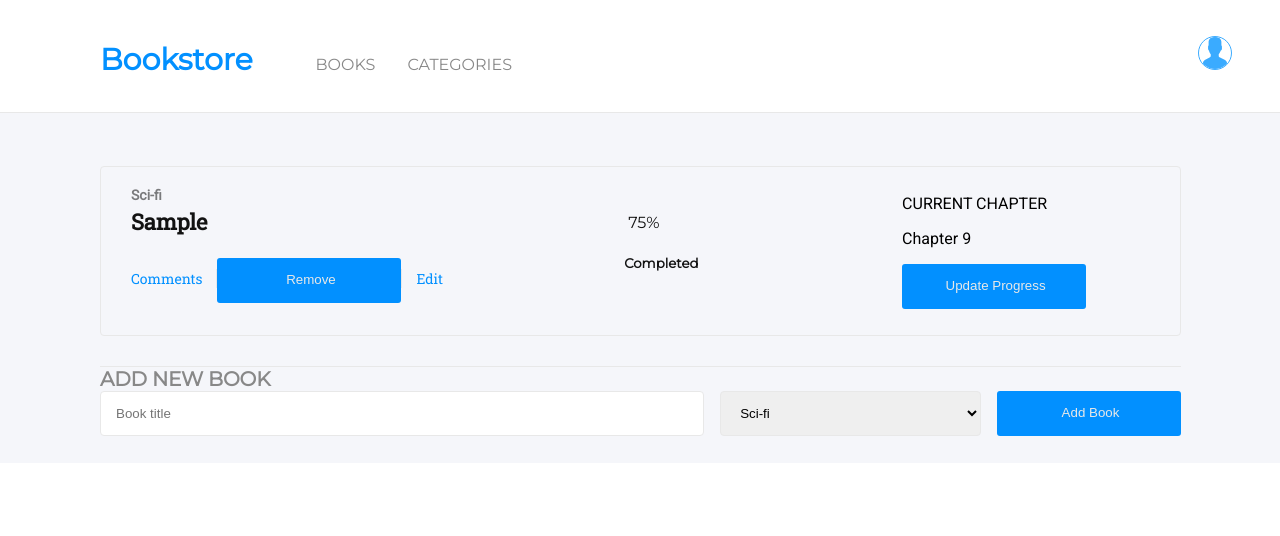
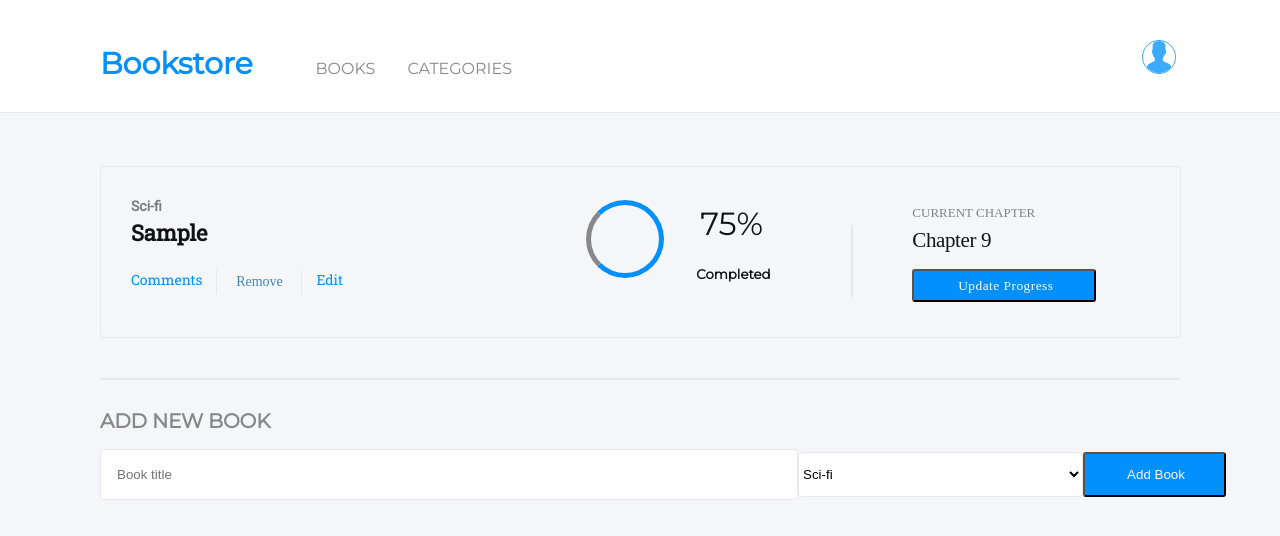
Before and after one commit to ixboy/Bookstore-React, a React (Create React App) app: page / in a window 1280 px wide. Both pictures are taken after typing "Sample" into the empty fields and a click on the button "Add Book". Shown: the top 536 px of the page. Built offline with nearby package versions, Linux system fonts and the light colour scheme; no server answers.

Commit message:
edit all styles and fix bugs

```diff
--- a/src/components/App.css
+++ b/src/components/App.css
@@ -10,6 +10,8 @@
 }
 
 body {
+  min-width: 100%;
+  min-height: 100%;
   box-sizing: border-box;
   margin: 0;
 }
@@ -23,7 +25,6 @@ body {
 
 .main-nav {
   font-family: 'Montserrat', sans-serif;
-  display: flex;
   height: 6rem;
   padding: 0 100px;
   margin-top: 1rem;
@@ -65,7 +66,7 @@ a:focus {
 .user-avatar {
   width: 32px;
   height: 32px;
-  margin: 20px 40px 0 auto;
+  margin: 1.5rem 6rem 0 auto;
   border-radius: 50%;
   border: 1px solid var(--white);
   filter: invert(0.5) sepia(1) saturate(5) hue-rotate(175deg);
@@ -90,6 +91,9 @@ li {
 }
 
 .book-card {
+  min-width: 90%;
+  height: 10.625rem;
+  margin: 2.313rem 6.25rem 0;
   display: flex;
   align-items: center;
   border-radius: 4px;
@@ -117,12 +121,32 @@ li {
   color: var(--black);
 }
 
+.remove {
+  background: none;
+  border: none;
+  padding: 0;
+  width: 3.375rem;
+  height: 1.188rem;
+  margin: 0.188rem 0.938rem 0.125rem;
+  font-family: RobotoSlab;
+  font-size: 0.875rem;
+  font-weight: 300;
+  font-stretch: normal;
+  font-style: normal;
+  line-height: normal;
+  letter-spacing: normal;
+  color: #4386bf;
+  cursor: pointer;
+}
+
 .links {
   margin: 1rem 1rem 0.125rem 0;
   font-family: 'Roboto Slab', serif;
   font-size: 0.875rem;
   font-weight: 300;
   color: var(--blue);
+  display: flex;
+  padding: 0;
 }
 
 .vl {
@@ -131,8 +155,39 @@ li {
 
 .completion {
   font-family: 'Montserrat', sans-serif;
-  flex: 0.6;
   color: var(--black);
+  display: flex;
+  flex-direction: row;
+}
+
+.Oval-2 {
+  width: 4.25rem;
+  height: 4.25rem;
+  border-style: solid;
+  border-width: 5px;
+  border-radius: 50%;
+  border-color: #0290ff #0290ff #0290ff #888;
+  margin-right: 2rem;
+}
+
+.line-2 {
+  height: 4.375rem;
+  margin: 1.125rem 3.688rem 0 4.938rem;
+  border: solid 1px #e8e8e8;
+}
+
+.percent {
+  width: 4.25rem;
+  height: 2.438rem;
+  margin: 0.063rem 5.75rem 0 0.688rem;
+  font-family: Montserrat;
+  font-size: 2rem;
+  font-weight: normal;
+  font-stretch: normal;
+  font-style: normal;
+  line-height: normal;
+  letter-spacing: normal;
+  color: #121212;
 }
 
 .completion p {
@@ -140,11 +195,53 @@ li {
 }
 
 .progress {
-  flex: 0.6;
+  margin-right: 5rem;
 }
 
-.form-div {
-  border-top: 1px solid var(--white);
+.progress span {
+  width: 7.875rem;
+  height: 1.125rem;
+  margin: 0.063rem 3.625rem 0 0;
+  opacity: 0.5;
+  font-family: RobotoSlab;
+  font-size: 0.813rem;
+  font-weight: 300;
+  font-stretch: normal;
+  font-style: normal;
+  line-height: normal;
+  letter-spacing: normal;
+  color: #121212;
+}
+
+.progress .Current-Lesson {
+  height: 1.313rem;
+  margin: 0.438rem 6.813rem 0.25rem 0;
+  font-family: RobotoSlab;
+  font-size: 1.313rem;
+  font-weight: 300;
+  font-stretch: normal;
+  font-style: normal;
+  line-height: normal;
+  letter-spacing: -0.4px;
+  color: #121212;
+}
+
+.progress .Update-progress {
+  width: 11.5rem;
+  height: 2.063rem;
+  margin: 1rem 0 0 0;
+  font-family: RobotoSlab;
+  letter-spacing: 0.5px;
+  color: #fff;
+  padding: 0.438rem 1.188rem 0.5rem 1.375rem;
+  border-radius: 3px;
+  background-color: var(--azure);
+}
+
+.Line {
+  min-width: 90%;
+  margin: 2.5rem 0.063rem 1.813rem 0;
+  border: solid 1px #e8e8e8;
 }
 
 .form-div .Text-Style-10 {
@@ -158,36 +255,44 @@ li {
   font-style: normal;
   line-height: normal;
   letter-spacing: -0.18px;
+  border-image-source: linear-gradient(to bottom, #307bbe, #379cf6);
   color: #888;
 }
 
 form {
   display: flex;
+  width: 100%;
+  justify-content: space-between;
+  margin-bottom: 3rem;
 }
 
-input,
-select {
-  margin: 0 16px 0 0;
-  padding: 5px 15px;
+form button {
+  min-width: 8.938rem;
+  max-height: 2.813rem;
+  margin: 1.188rem 0;
+  padding: 0.801rem 1.188rem 0.886rem 1.375rem;
+  border-radius: 3px;
+  background-color: var(--azure);
+  background: #0290ff;
+  color: #fff;
+}
+
+input {
+  min-width: 41.5rem;
+  max-height: 2.813rem;
+  margin: 1rem 0;
+  padding: 1rem;
   border-radius: 4px;
+  background-color: #fff;
   border: solid 1px var(--white);
 }
 
-input {
-  flex: 2;
+.select-b {
+  min-width: 17.813rem;
+  height: 2.813rem;
+  margin: 1.188rem 0;
+  padding: 0;
+  border-radius: 4px;
+  border: solid 1px #e8e8e8;
+  background-color: #fff;
 }
-
-select {
-  flex: 0.8;
-}
-
-button {
-  width: 11.5rem;
-  height: 2.813rem;
-  border: 0;
-  padding: 0.801rem 1.188rem 0.886rem 1.375rem;
-  border-radius: 3px;
-  color: var(--white);
-  background-color: var(--azure);
-  cursor: pointer;
-}
```
